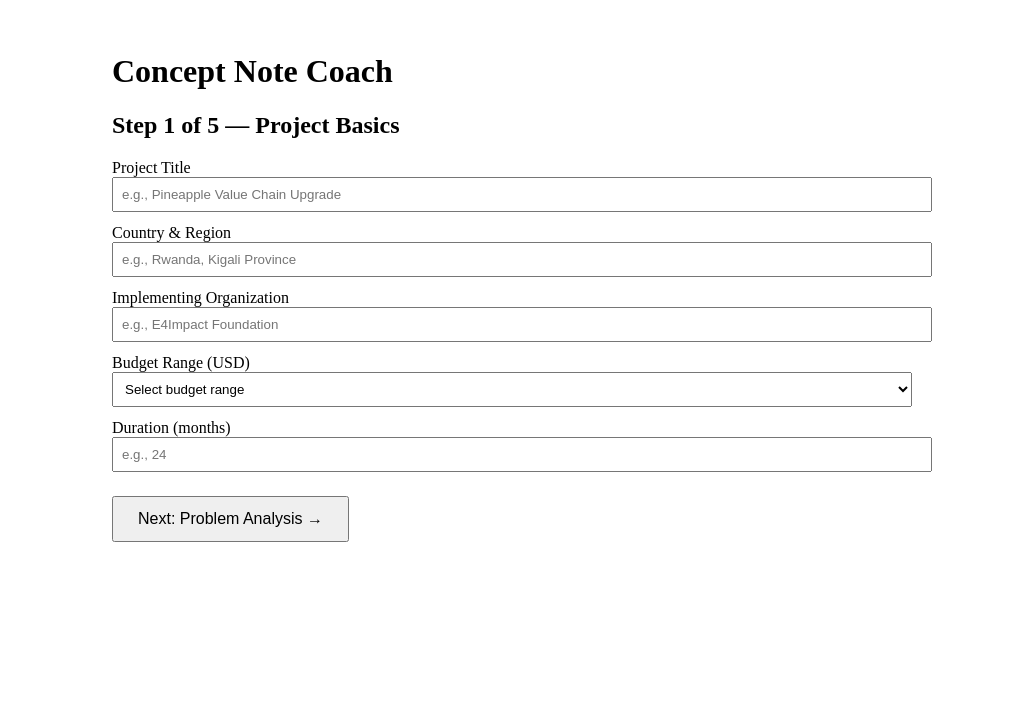
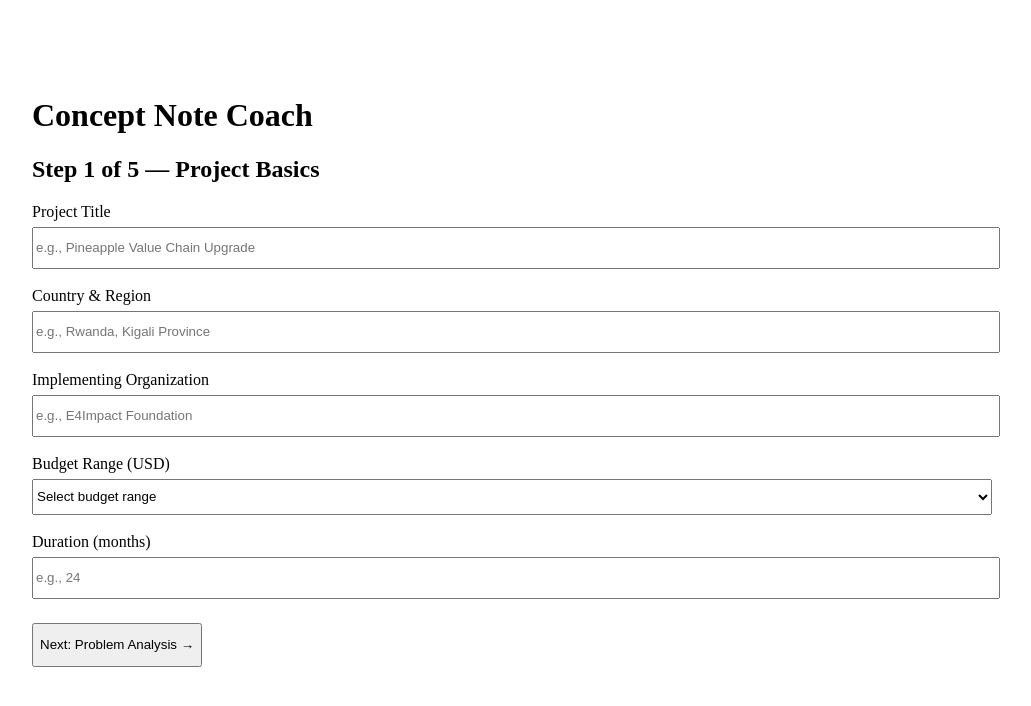
Before and after one commit to Hausa1124/concept-note-coach-5step, a React (Vite) app: page / in a window 1280 px wide. Shown: the top 706 px of the page, without its empty margins (128-1159 px from the left). Built offline with nearby package versions, Linux system fonts and the light colour scheme.

Commit message:
wire up router + working next/back navigation

```diff
--- a/src/App.tsx
+++ b/src/App.tsx
@@ -1,23 +1,18 @@
-
-import { Routes, Route, Navigate } from 'react-router-dom'
-import { FormProvider } from './context/FormContext'
-import Step1 from './pages/Step1_Basics'
-import Step2 from './pages/Step2_Problem'
-import Step3 from './pages/Step3_Objectives'
-import Step4 from './pages/Step4_Beneficiaries'
-import Step5 from './pages/Step5_Review'
+import { Routes, Route } from "react-router-dom";
+import Step1_Basics from "./pages/Step1_Basics";
+import Step2_Problem from "./pages/Step2_Problem";
+import Step3_Objectives from "./pages/Step3_Objectives";
+import Step4_Beneficiaries from "./pages/Step4_Beneficiaries";
+import Step5_Review from "./pages/Step5_Review";
 
 export default function App() {
   return (
-    <FormProvider>
-      <Routes>
-        <Route path="/" element={<Step1 />} />
-        <Route path="/problem" element={<Step2 />} />
-        <Route path="/objectives" element={<Step3 />} />
-        <Route path="/beneficiaries" element={<Step4 />} />
-        <Route path="/review" element={<Step5 />} />
-        <Route path="*" element={<Navigate to="/" replace />} />
-      </Routes>
-    </FormProvider>
-  )
+    <Routes>
+      <Route path="/" element={<Step1_Basics />} />
+      <Route path="/problem" element={<Step2_Problem />} />
+      <Route path="/objectives" element={<Step3_Objectives />} />
+      <Route path="/beneficiaries" element={<Step4_Beneficiaries />} />
+      <Route path="/review" element={<Step5_Review />} />
+    </Routes>
+  );
 }
--- a/src/pages/Step1_Basics.tsx
+++ b/src/pages/Step1_Basics.tsx
@@ -6,73 +6,60 @@ export default function Step1_Basics() {
   const { data, set } = useForm();
 
   return (
-    <div style={{ padding: 24, maxWidth: 800, margin: "0 auto" }}>
+    <div style={{ maxWidth: 960, margin: "60px auto", padding: 16 }}>
       <h1>Concept Note Coach</h1>
       <h2>Step 1 of 5 — Project Basics</h2>
 
-      <label style={{ display: "block", marginTop: 12 }}>
-        Project Title
+      <form onSubmit={(e) => e.preventDefault()}>
+        <label>Project Title</label>
         <input
-          style={{ display: "block", width: "100%", padding: 8 }}
-          value={data.title}
+          value={data.title ?? ""}
           onChange={(e) => set("title", e.target.value)}
           placeholder="e.g., Pineapple Value Chain Upgrade"
+          style={{ width: "100%", margin: "6px 0 18px", height: 36 }}
         />
-      </label>
 
-      <label style={{ display: "block", marginTop: 12 }}>
-        Country & Region
+        <label>Country &amp; Region</label>
         <input
-          style={{ display: "block", width: "100%", padding: 8 }}
-          value={data.region}
-          onChange={(e) => set("region", e.target.value)}
+          value={data.countryRegion ?? ""}
+          onChange={(e) => set("countryRegion", e.target.value)}
           placeholder="e.g., Rwanda, Kigali Province"
+          style={{ width: "100%", margin: "6px 0 18px", height: 36 }}
         />
-      </label>
 
-      <label style={{ display: "block", marginTop: 12 }}>
-        Implementing Organization
+        <label>Implementing Organization</label>
         <input
-          style={{ display: "block", width: "100%", padding: 8 }}
-          value={data.organization}
+          value={data.organization ?? ""}
           onChange={(e) => set("organization", e.target.value)}
           placeholder="e.g., E4Impact Foundation"
+          style={{ width: "100%", margin: "6px 0 18px", height: 36 }}
         />
-      </label>
 
-      <label style={{ display: "block", marginTop: 12 }}>
-        Budget Range (USD)
+        <label>Budget Range (USD)</label>
         <select
-          style={{ display: "block", width: "100%", padding: 8 }}
-          value={data.budget}
+          value={data.budget ?? ""}
           onChange={(e) => set("budget", e.target.value)}
+          style={{ width: "100%", margin: "6px 0 18px", height: 36 }}
         >
           <option value="">Select budget range</option>
-          <option value="under-50k">Under $50,000</option>
-          <option value="50k-100k">$50,000 - $100,000</option>
-          <option value="100k-500k">$100,000 - $500,000</option>
-          <option value="500k-1m">$500,000 - $1M</option>
-          <option value="over-1m">Over $1M</option>
+          <option>$0 - $50,000</option>
+          <option>$50,000 - $100,000</option>
+          <option>$100,000 - $500,000</option>
+          <option>$500,000+</option>
         </select>
-      </label>
 
-      <label style={{ display: "block", marginTop: 12 }}>
-        Duration (months)
+        <label>Duration (months)</label>
         <input
-          style={{ display: "block", width: "100%", padding: 8 }}
-          type="number"
-          value={data.duration}
+          value={data.duration ?? ""}
           onChange={(e) => set("duration", e.target.value)}
           placeholder="e.g., 24"
+          style={{ width: "100%", margin: "6px 0 24px", height: 36 }}
         />
-      </label>
 
-      <button
-        style={{ marginTop: 24, padding: "12px 24px", fontSize: 16 }}
-        onClick={() => nav("/step2")}
-      >
-        Next: Problem Analysis →
-      </button>
+        <button type="button" onClick={() => nav("/problem")} style={{ height: 44 }}>
+          Next: Problem Analysis →
+        </button>
+      </form>
     </div>
   );
 }
--- a/src/pages/Step2_Problem.tsx
+++ b/src/pages/Step2_Problem.tsx
@@ -6,20 +6,47 @@ export default function Step2_Problem() {
   const { data, set } = useForm();
 
   return (
-    <div style={{ padding: 24, maxWidth: 800, margin: "0 auto" }}>
-      <h2>Step 2 of 5 — Problem Statement</h2>
+    <div style={{ maxWidth: 960, margin: "60px auto", padding: 16 }}>
+      <h1>Concept Note Coach</h1>
+      <h2>Step 2 of 5 — Problem Analysis</h2>
 
-      <textarea
-        style={{ display: "block", width: "100%", minHeight: 180, padding: 8 }}
-        value={data.problem}
-        onChange={(e) => set("problem", e.target.value)}
-        placeholder="Briefly describe the core problem, evidence, and why it matters now."
-      />
+      <form onSubmit={(e) => e.preventDefault()}>
+        <label>Problem Statement</label>
+        <textarea
+          rows={6}
+          value={data.problem ?? ""}
+          onChange={(e) => set("problem", e.target.value)}
+          style={{ width: "100%", margin: "6px 0 18px" }}
+          placeholder="Describe the core problem your project addresses…"
+        />
 
-      <div style={{ display: "flex", gap: 12, marginTop: 16 }}>
-        <button onClick={() => nav(-1)}>Previous</button>
-        <button onClick={() => nav("/objectives")}>Next</button>
-      </div>
+        <label>Root Causes</label>
+        <textarea
+          rows={4}
+          value={data.rootCauses ?? ""}
+          onChange={(e) => set("rootCauses", e.target.value)}
+          style={{ width: "100%", margin: "6px 0 18px" }}
+          placeholder="Key causes, barriers, constraints…"
+        />
+
+        <label>Evidence</label>
+        <textarea
+          rows={4}
+          value={data.evidence ?? ""}
+          onChange={(e) => set("evidence", e.target.value)}
+          style={{ width: "100%", margin: "6px 0 24px" }}
+          placeholder="Data, studies, reports that support the problem…"
+        />
+
+        <div style={{ display: "flex", gap: 12 }}>
+          <button type="button" onClick={() => nav(-1)} style={{ height: 44 }}>
+            ← Back
+          </button>
+          <button type="button" onClick={() => nav("/objectives")} style={{ height: 44 }}>
+            Next: Objectives →
+          </button>
+        </div>
+      </form>
     </div>
   );
 }
--- a/src/pages/Step3_Objectives.tsx
+++ b/src/pages/Step3_Objectives.tsx
@@ -6,20 +6,38 @@ export default function Step3_Objectives() {
   const { data, set } = useForm();
 
   return (
-    <div style={{ padding: 24, maxWidth: 800, margin: "0 auto" }}>
-      <h2>Step 3 of 5 — Objectives & Outputs</h2>
+    <div style={{ maxWidth: 960, margin: "60px auto", padding: 16 }}>
+      <h1>Concept Note Coach</h1>
+      <h2>Step 3 of 5 — Objectives</h2>
 
-      <textarea
-        style={{ display: "block", width: "100%", minHeight: 180, padding: 8 }}
-        value={data.objectives}
-        onChange={(e) => set("objectives", e.target.value)}
-        placeholder="SMART objectives + expected outputs (bullets ok)."
-      />
+      <form onSubmit={(e) => e.preventDefault()}>
+        <label>Overall Objective</label>
+        <textarea
+          rows={4}
+          value={data.overallObjective ?? ""}
+          onChange={(e) => set("overallObjective", e.target.value)}
+          style={{ width: "100%", margin: "6px 0 18px" }}
+          placeholder="High-level change your project contributes to…"
+        />
 
-      <div style={{ display: "flex", gap: 12, marginTop: 16 }}>
-        <button onClick={() => nav(-1)}>Previous</button>
-        <button onClick={() => nav("/beneficiaries")}>Next</button>
-      </div>
+        <label>Specific Objectives</label>
+        <textarea
+          rows={6}
+          value={data.specificObjectives ?? ""}
+          onChange={(e) => set("specificObjectives", e.target.value)}
+          style={{ width: "100%", margin: "6px 0 24px" }}
+          placeholder="Bulleted or numbered list works great…"
+        />
+
+        <div style={{ display: "flex", gap: 12 }}>
+          <button type="button" onClick={() => nav(-1)} style={{ height: 44 }}>
+            ← Back
+          </button>
+          <button type="button" onClick={() => nav("/beneficiaries")} style={{ height: 44 }}>
+            Next: Beneficiaries →
+          </button>
+        </div>
+      </form>
     </div>
   );
 }
--- a/src/pages/Step4_Beneficiaries.tsx
+++ b/src/pages/Step4_Beneficiaries.tsx
@@ -6,20 +6,45 @@ export default function Step4_Beneficiaries() {
   const { data, set } = useForm();
 
   return (
-    <div style={{ padding: 24, maxWidth: 800, margin: "0 auto" }}>
+    <div style={{ maxWidth: 960, margin: "60px auto", padding: 16 }}>
+      <h1>Concept Note Coach</h1>
       <h2>Step 4 of 5 — Beneficiaries</h2>
 
-      <textarea
-        style={{ display: "block", width: "100%", minHeight: 160, padding: 8 }}
-        value={data.beneficiaries}
-        onChange={(e) => set("beneficiaries", e.target.value)}
-        placeholder="Who benefits (direct/indirect), numbers, selection, location."
-      />
+      <form onSubmit={(e) => e.preventDefault()}>
+        <label>Target Groups</label>
+        <textarea
+          rows={4}
+          value={data.targetGroups ?? ""}
+          onChange={(e) => set("targetGroups", e.target.value)}
+          style={{ width: "100%", margin: "6px 0 18px" }}
+          placeholder="Who benefits and how…"
+        />
 
-      <div style={{ display: "flex", gap: 12, marginTop: 16 }}>
-        <button onClick={() => nav(-1)}>Previous</button>
-        <button onClick={() => nav("/review")}>Next</button>
-      </div>
+        <label>Direct Beneficiaries</label>
+        <input
+          value={data.directBeneficiaries ?? ""}
+          onChange={(e) => set("directBeneficiaries", e.target.value)}
+          style={{ width: "100%", margin: "6px 0 18px", height: 36 }}
+          placeholder="e.g., 2,500 farmers"
+        />
+
+        <label>Indirect Beneficiaries</label>
+        <input
+          value={data.indirectBeneficiaries ?? ""}
+          onChange={(e) => set("indirectBeneficiaries", e.target.value)}
+          style={{ width: "100%", margin: "6px 0 24px", height: 36 }}
+          placeholder="e.g., 10,000 household members"
+        />
+
+        <div style={{ display: "flex", gap: 12 }}>
+          <button type="button" onClick={() => nav(-1)} style={{ height: 44 }}>
+            ← Back
+          </button>
+          <button type="button" onClick={() => nav("/review")} style={{ height: 44 }}>
+            Next: Review & Submit →
+          </button>
+        </div>
+      </form>
     </div>
   );
 }
```
Also changed, not shown: src/main.tsx (+7 -8 lines).
